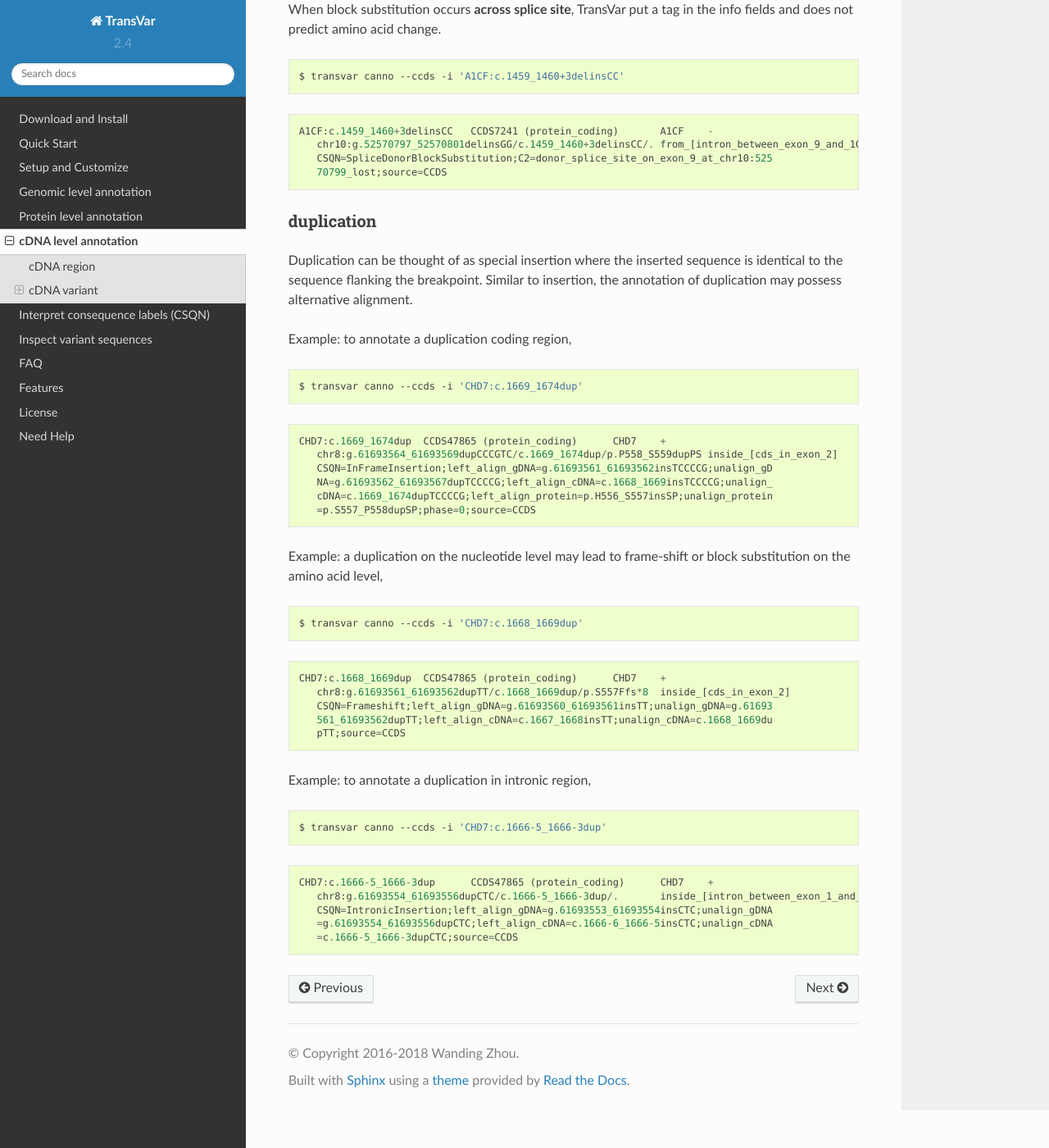
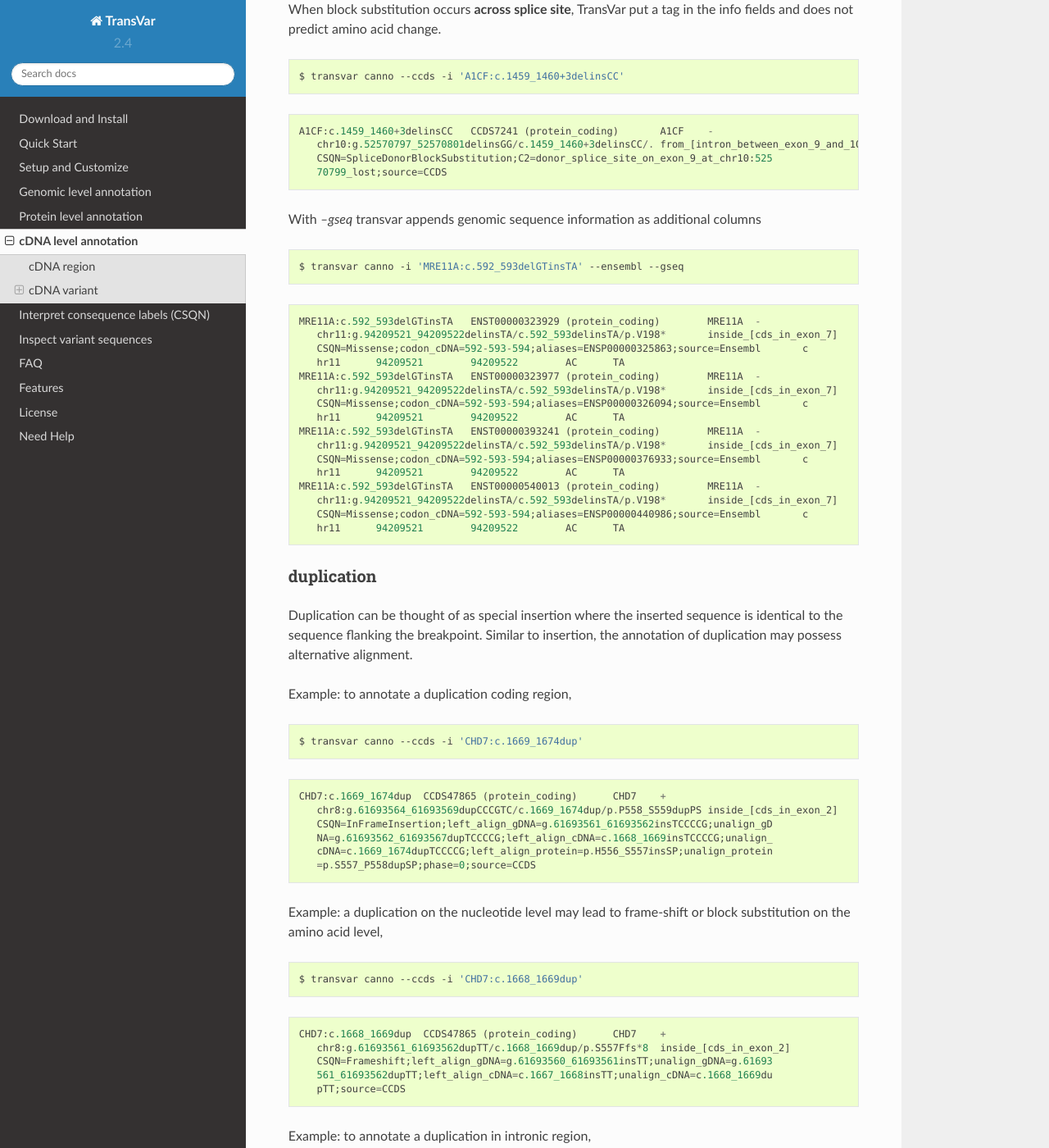
Before and after one commit to zwdzwd/transvar, a Sphinx documentation site: the page built from docs/source/annotation_from_cdna_level.rst, in a window 1280 px wide and 1400 px high, scrolled down 6477 px. Shown: the whole window at 82% size. Built offline with Sphinx 7.4.7 and the Read the Docs theme 2.0.0, drawn with Linux system fonts in a browser that asks for light colours; some of the changed text lies outside the part shown.

```diff
--- a/docs/source/annotation_from_cdna_level.rst
+++ b/docs/source/annotation_from_cdna_level.rst
@@ -349,6 +349,33 @@ When block substitution occurs **across splice site**, TransVar put a tag in the
       CSQN=SpliceDonorBlockSubstitution;C2=donor_splice_site_on_exon_9_at_chr10:525
       70799_lost;source=CCDS
 
+
+With `--gseq` transvar appends genomic sequence information as additional columns
+
+.. code:: bash
+
+   $ transvar canno -i 'MRE11A:c.592_593delGTinsTA' --ensembl --gseq
+
+::
+
+   MRE11A:c.592_593delGTinsTA	ENST00000323929 (protein_coding)	MRE11A	-
+      chr11:g.94209521_94209522delinsTA/c.592_593delinsTA/p.V198*	inside_[cds_in_exon_7]
+      CSQN=Missense;codon_cDNA=592-593-594;aliases=ENSP00000325863;source=Ensembl	c
+      hr11	94209521	94209522	AC	TA
+   MRE11A:c.592_593delGTinsTA	ENST00000323977 (protein_coding)	MRE11A	-
+      chr11:g.94209521_94209522delinsTA/c.592_593delinsTA/p.V198*	inside_[cds_in_exon_7]
+      CSQN=Missense;codon_cDNA=592-593-594;aliases=ENSP00000326094;source=Ensembl	c
+      hr11	94209521	94209522	AC	TA
+   MRE11A:c.592_593delGTinsTA	ENST00000393241 (protein_coding)	MRE11A	-
+      chr11:g.94209521_94209522delinsTA/c.592_593delinsTA/p.V198*	inside_[cds_in_exon_7]
+      CSQN=Missense;codon_cDNA=592-593-594;aliases=ENSP00000376933;source=Ensembl	c
+      hr11	94209521	94209522	AC	TA
+   MRE11A:c.592_593delGTinsTA	ENST00000540013 (protein_coding)	MRE11A	-
+      chr11:g.94209521_94209522delinsTA/c.592_593delinsTA/p.V198*	inside_[cds_in_exon_7]
+      CSQN=Missense;codon_cDNA=592-593-594;aliases=ENSP00000440986;source=Ensembl	c
+      hr11	94209521	94209522	AC	TA
+
+
 duplication
 ^^^^^^^^^^^^^^^
 
--- a/docs/source/conf.py
+++ b/docs/source/conf.py
@@ -49,7 +49,7 @@ master_doc = 'index'
 
 # General information about the project.
 project = 'TransVar'
-copyright = '2016-2018 Wanding Zhou'
+copyright = '2016-2019 Wanding Zhou'
 author = 'Wanding Zhou'
 
 # The version info for the project you're documenting, acts as replacement for
@@ -59,7 +59,7 @@ author = 'Wanding Zhou'
 # The short X.Y version.
 version = '2.4'
 # The full version, including alpha/beta/rc tags.
-release = '2.4.1'
+release = '2.4.2'
 
 # The language for content autogenerated by Sphinx. Refer to documentation
 # for a list of supported languages.
--- a/transvar/version.py
+++ b/transvar/version.py
@@ -1 +1 @@
-__version__ = '2.4.1.20180815'
+__version__ = '2.4.2.20181231'
```
Also changed, not shown: docs/source/annotation_from_protein_level.rst (+16 -0 lines), 5 other files.
